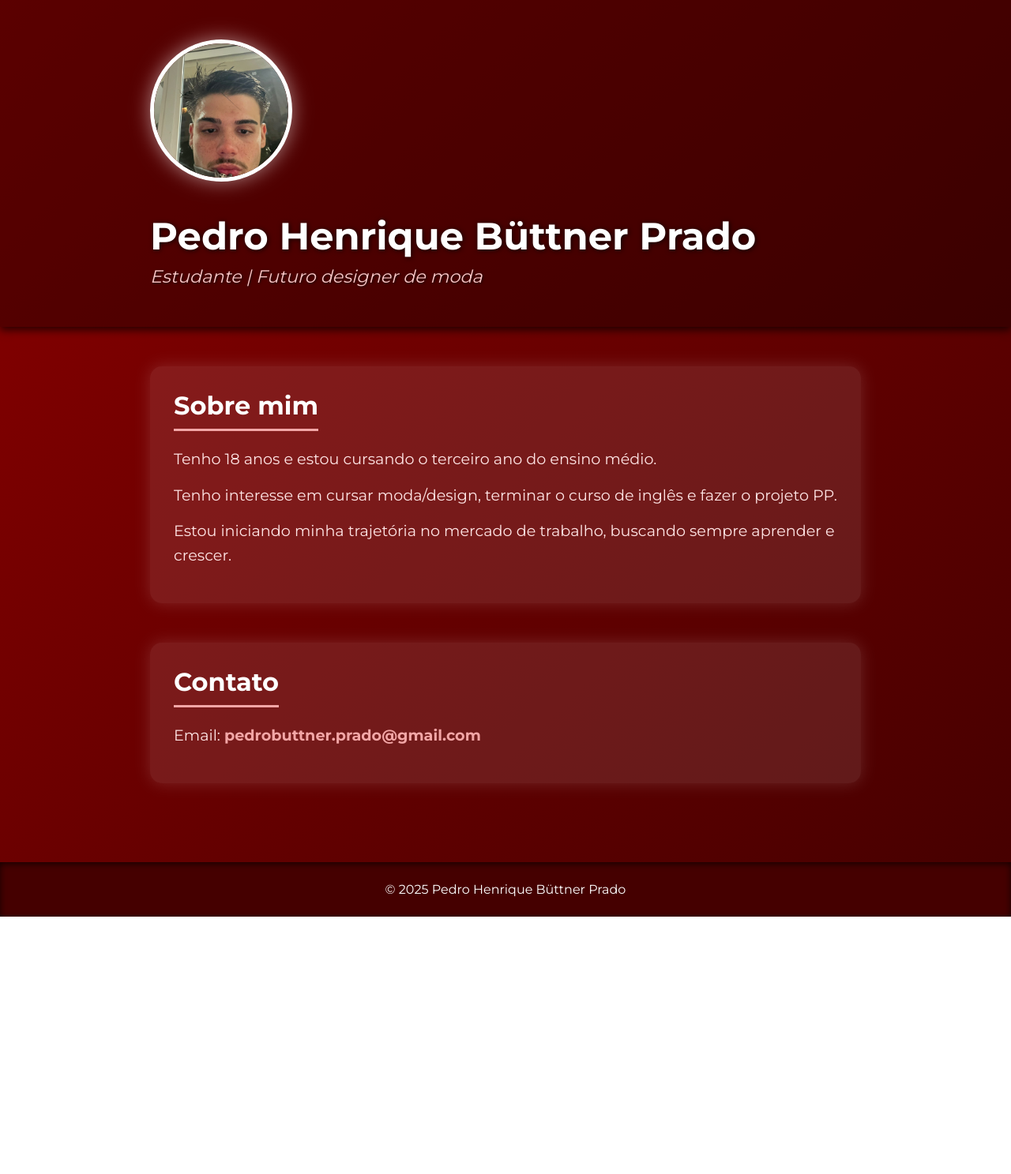
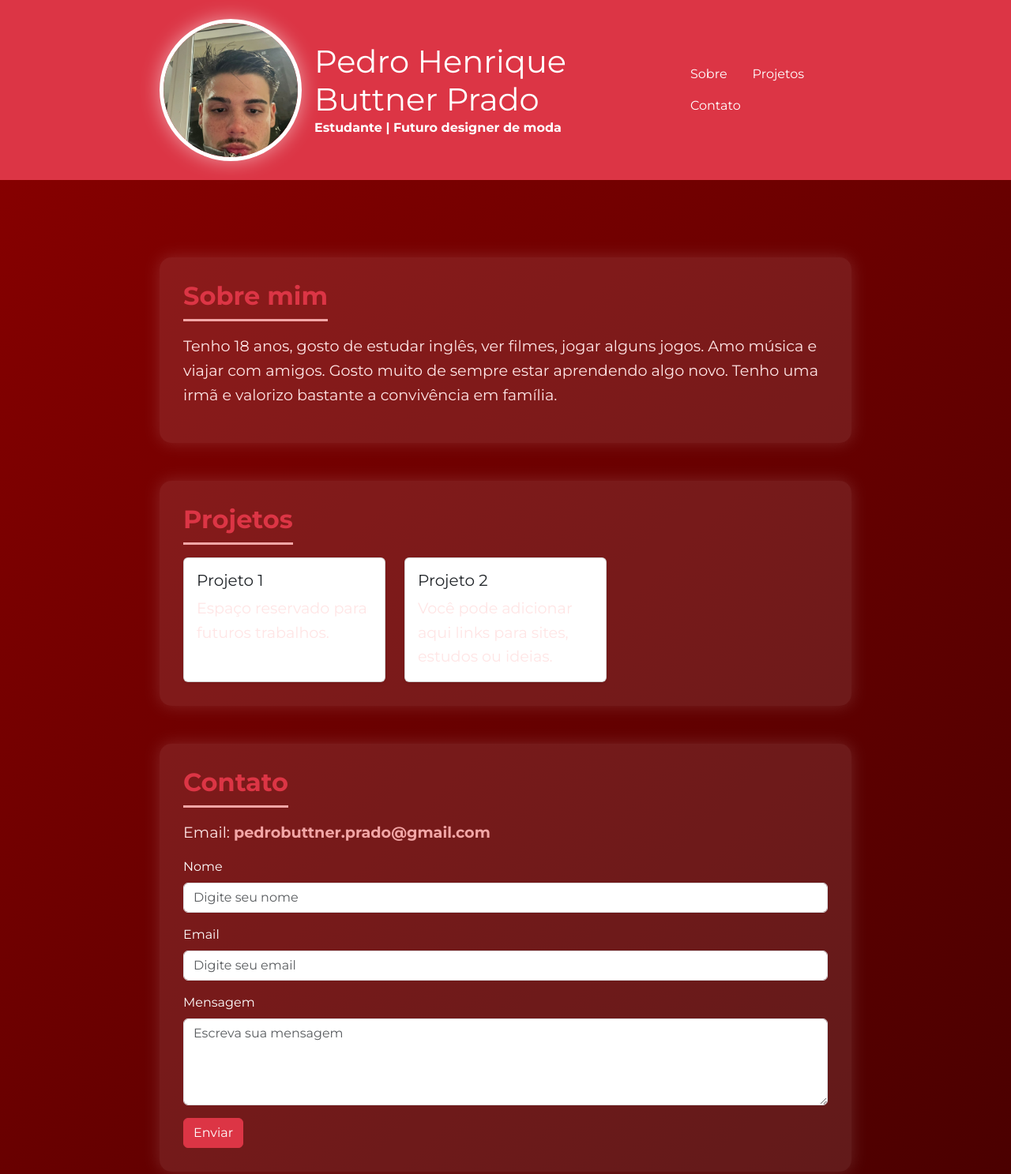
Before and after one commit to Pedro685578/portfolio-pedro, a plain HTML site: page index.html in a window 1280 px wide. Shown: the top 1487 px of the page at 79% size. Before the commit the page ends 1161 px from the top, so only its background shows below. Drawn offline with nearby package versions, Linux system fonts and the light colour scheme.

Commit message:
Update index.html

```diff
--- a/index.html
+++ b/index.html
@@ -3,37 +3,90 @@
 <head>
   <meta charset="UTF-8" />
   <meta name="viewport" content="width=device-width, initial-scale=1" />
-  <title>Portfólio - Pedro Büttner</title>
+  <title>Portfólio - Pedro Henrique Buttner Prado</title>
+  <link href="https://fonts.googleapis.com/css2?family=Montserrat:wght@400;700&display=swap" rel="stylesheet" />
+  <link href="https://cdnjs.cloudflare.com/ajax/libs/bootstrap/5.3.3/css/bootstrap.min.css" rel="stylesheet">
+  <link rel="stylesheet" href="https://cdnjs.cloudflare.com/ajax/libs/bootstrap-icons/1.11.3/font/bootstrap-icons.min.css">
   <link rel="stylesheet" href="style.css" />
-  <link href="https://fonts.googleapis.com/css2?family=Montserrat:wght@400;700&display=swap" rel="stylesheet" />
 </head>
 <body>
-  <header class="header">
-    <div class="container header-content">
-      <img src="images/pedro.jpg" alt="Foto de Pedro Henrique Büttner Prado" class="profile-img" />
-      <div>
-        <h1>Pedro Henrique Büttner Prado</h1>
-        <p class="subtitle">Estudante | Futuro designer de moda</p>
+  <!-- Header / Navegação -->
+  <header class="p-4 bg-danger text-white sticky-top">
+    <div class="container d-flex justify-content-between align-items-center">
+      <div class="d-flex align-items-center">
+        <img src="images/pedro.jpg" alt="Foto de Pedro Henrique Buttner Prado" class="profile-img me-3">
+        <div>
+          <h1 class="m-0">Pedro Henrique Buttner Prado</h1>
+          <p class="m-0 fw-bold">Estudante | Futuro designer de moda</p>
+        </div>
       </div>
+      <ul class="nav">
+        <li class="nav-item"><a class="nav-link text-white" href="#sobre">Sobre</a></li>
+        <li class="nav-item"><a class="nav-link text-white" href="#projetos">Projetos</a></li>
+        <li class="nav-item"><a class="nav-link text-white" href="#contato">Contato</a></li>
+      </ul>
     </div>
   </header>
 
-  <main class="container">
-    <section class="about">
-      <h2>Sobre mim</h2>
-      <p>Tenho 18 anos e estou cursando o terceiro ano do ensino médio.</p>
-      <p>Tenho interesse em cursar moda/design, terminar o curso de inglês e fazer o projeto PP.</p>
-      <p>Estou iniciando minha trajetória no mercado de trabalho, buscando sempre aprender e crescer.</p>
+  <!-- Main -->
+  <main class="container my-5">
+    <!-- Sobre mim -->
+    <section id="sobre" class="mb-5">
+      <h2 class="mb-3 text-danger">Sobre mim</h2>
+      <p>Tenho 18 anos, gosto de estudar inglês, ver filmes, jogar alguns jogos. Amo música e viajar com amigos. Gosto muito de sempre estar aprendendo algo novo. Tenho uma irmã e valorizo bastante a convivência em família.</p>
     </section>
 
-    <section class="contact">
-      <h2>Contato</h2>
+    <!-- Projetos -->
+    <section id="projetos" class="mb-5">
+      <h2 class="mb-3 text-danger">Projetos</h2>
+      <div class="row g-4">
+        <div class="col-md-4">
+          <div class="card shadow-sm h-100">
+            <div class="card-body">
+              <h5 class="card-title">Projeto 1</h5>
+              <p class="card-text">Espaço reservado para futuros trabalhos.</p>
+            </div>
+          </div>
+        </div>
+        <div class="col-md-4">
+          <div class="card shadow-sm h-100">
+            <div class="card-body">
+              <h5 class="card-title">Projeto 2</h5>
+              <p class="card-text">Você pode adicionar aqui links para sites, estudos ou ideias.</p>
+            </div>
+          </div>
+        </div>
+      </div>
+    </section>
+
+    <!-- Contato -->
+    <section id="contato" class="mb-5">
+      <h2 class="mb-3 text-danger">Contato</h2>
       <p>Email: <a href="mailto:pedrobuttner.prado@gmail.com">pedrobuttner.prado@gmail.com</a></p>
+      <form class="mt-3">
+        <div class="mb-3">
+          <label for="nome" class="form-label">Nome</label>
+          <input type="text" class="form-control" id="nome" placeholder="Digite seu nome">
+        </div>
+        <div class="mb-3">
+          <label for="emailForm" class="form-label">Email</label>
+          <input type="email" class="form-control" id="emailForm" placeholder="Digite seu email">
+        </div>
+        <div class="mb-3">
+          <label for="mensagem" class="form-label">Mensagem</label>
+          <textarea class="form-control" id="mensagem" rows="4" placeholder="Escreva sua mensagem"></textarea>
+        </div>
+        <button type="submit" class="btn btn-danger">Enviar</button>
+      </form>
     </section>
   </main>
 
-  <footer class="footer">
-    <p>© 2025 Pedro Henrique Büttner Prado</p>
+  <!-- Footer -->
+  <footer class="bg-dark text-white text-center py-3">
+    <p>© 2025 Pedro Henrique Buttner Prado</p>
+    <p>Acesse minhas redes: <i class="bi bi-instagram"></i> <i class="bi bi-whatsapp"></i></p>
   </footer>
+
+  <script src="https://cdnjs.cloudflare.com/ajax/libs/bootstrap/5.3.3/js/bootstrap.bundle.min.js"></script>
 </body>
 </html>
```
